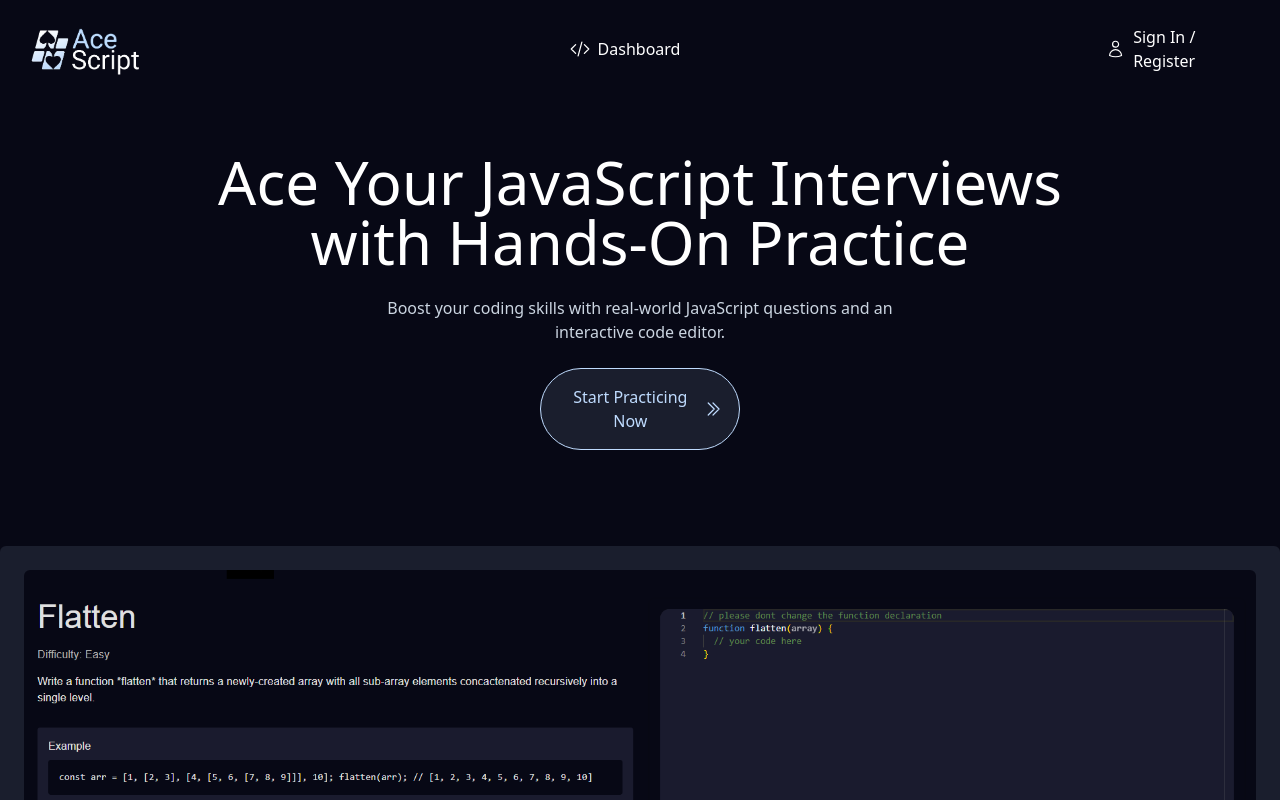
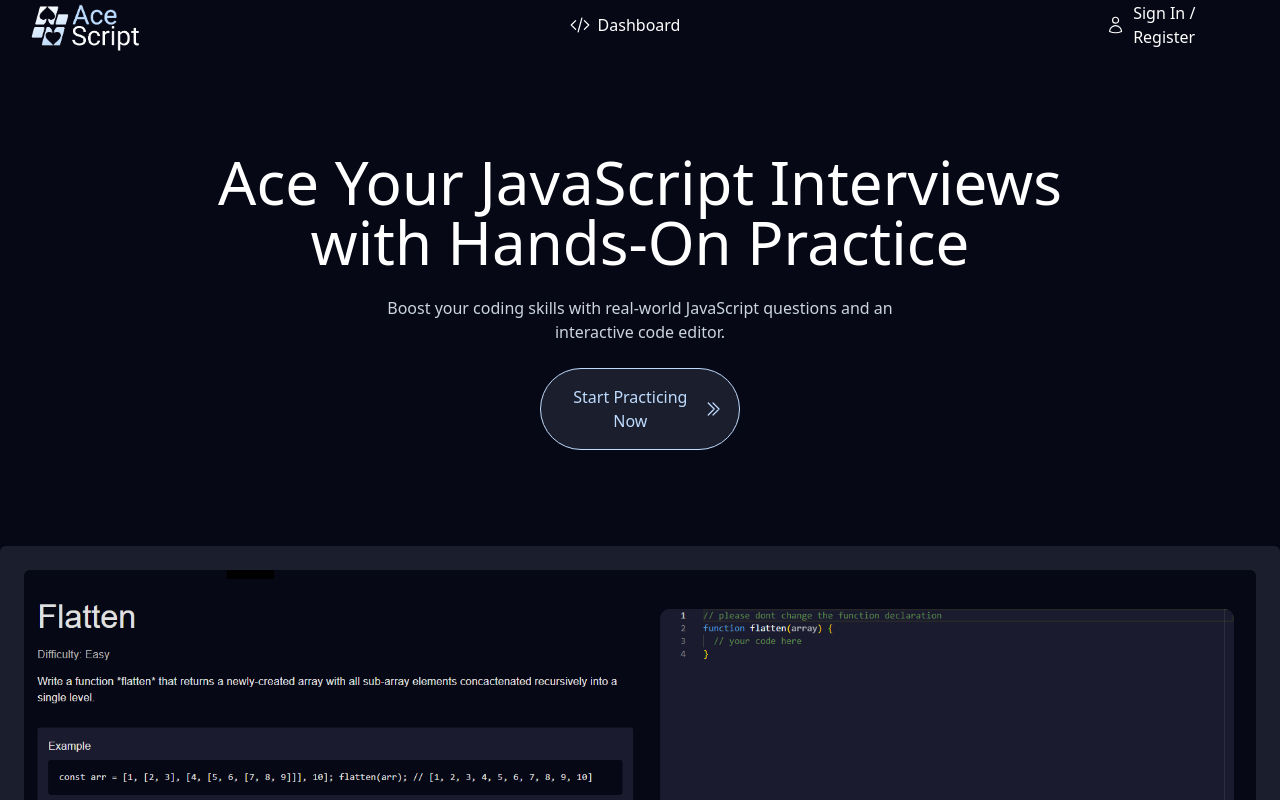
Before and after one commit to tatsuya98/aceScript, a Next.js app in the folder code-ninjas/: page / in a window 1280 px wide. Shown: the top 800 px of the page. Built offline with nearby package versions, Linux system fonts and the light colour scheme.

Commit message:
Update Header.tsx

```diff
--- a/code-ninjas/app/Header.tsx
+++ b/code-ninjas/app/Header.tsx
@@ -34,7 +34,7 @@ export default function Header() {
 
   return (
     <>
-      <header className="flex justify-between h-30 items-center px-6 max-w-7xl mt-6 m-auto fixed top-0 right-0 left-0 bg-[#070815] z-20">
+      <header className="flex justify-between h-30 items-center px-6 max-w-7xl m-auto fixed top-0 right-0 left-0 bg-[#070815] z-20">
         <div className=" flex justify-center relative h-full">
           <Link href="/">
             <Image
```
